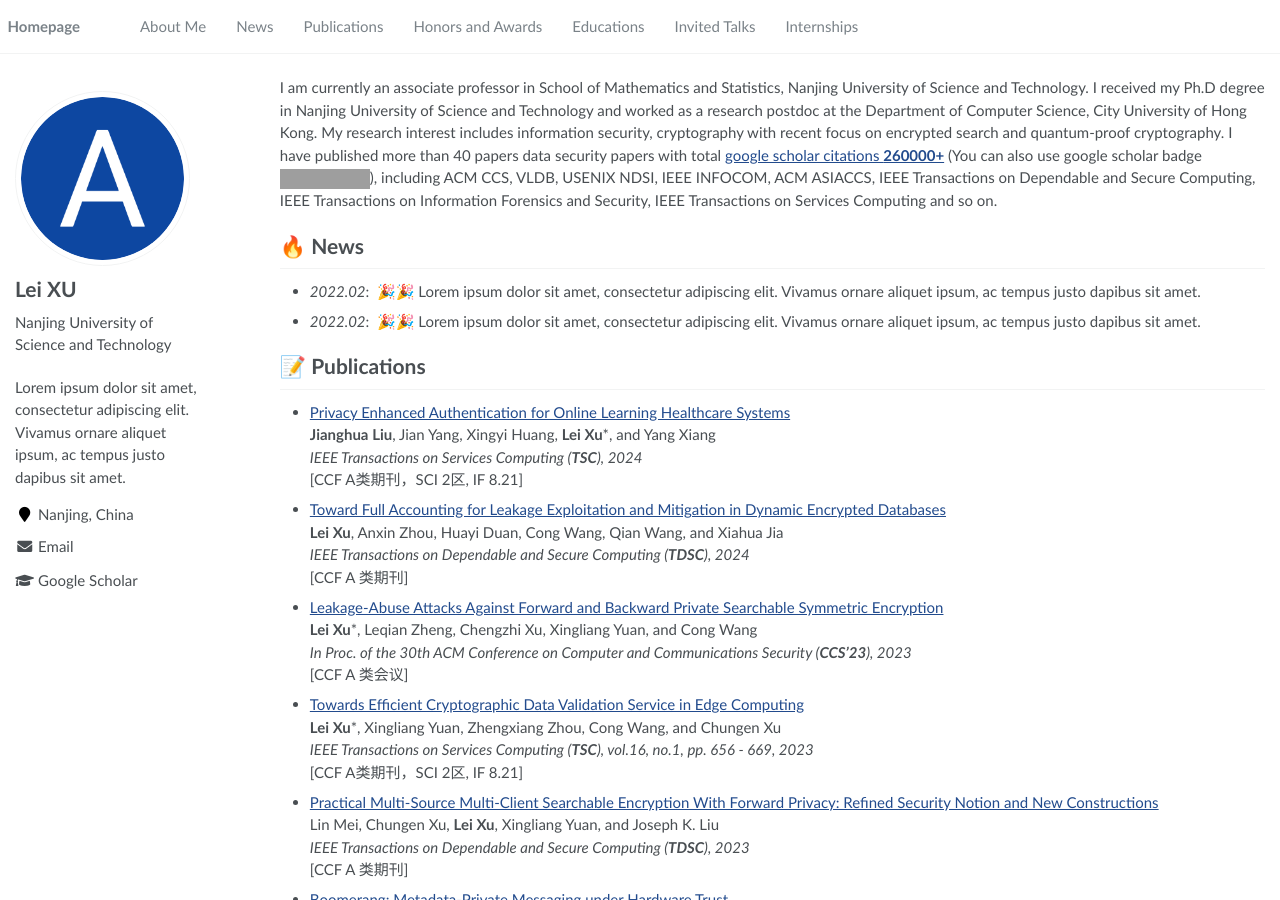
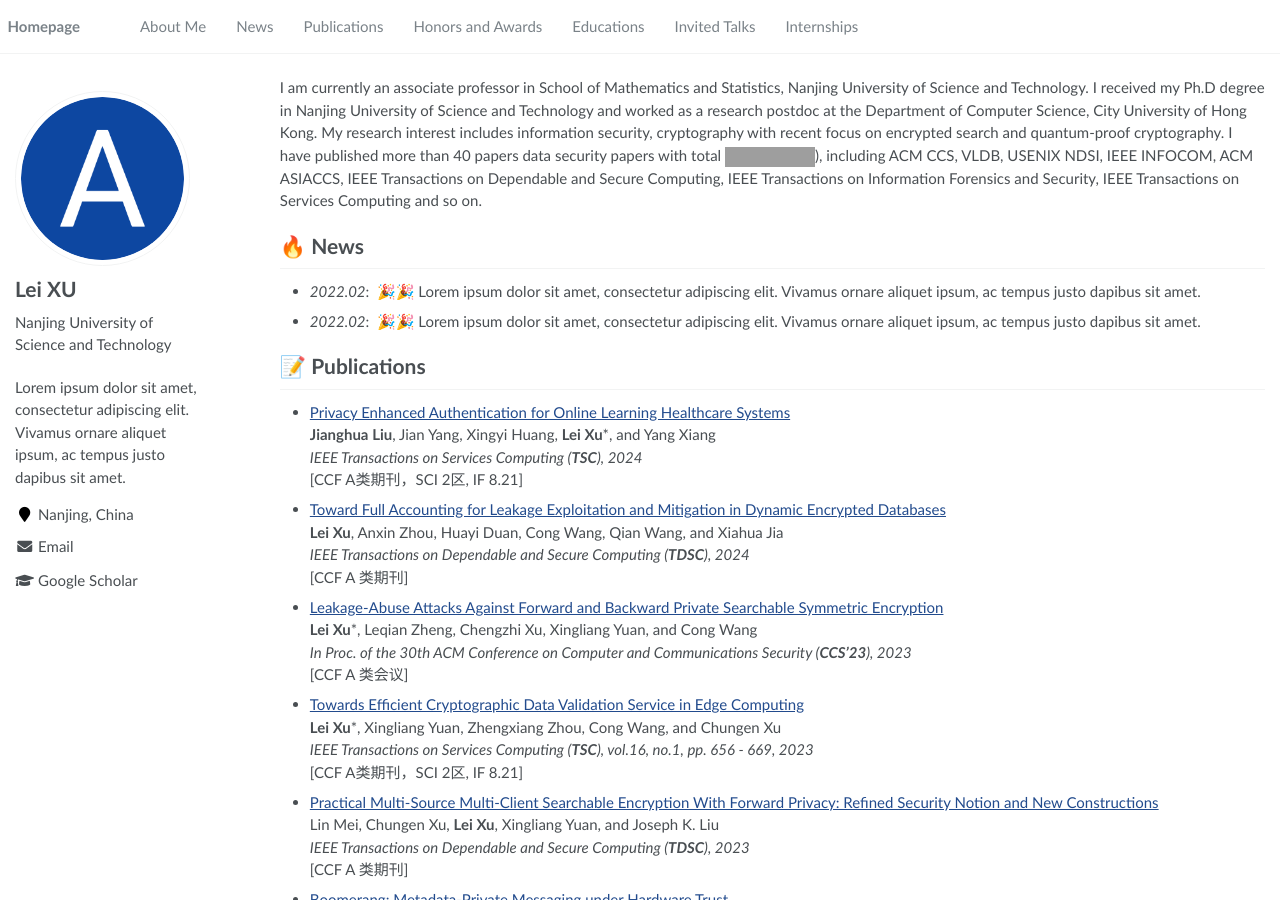
Before and after one commit to longxiangwang/longxiangwang.github.io, a Jekyll site: the page built from _pages/about.md, in a window 1280 px wide and 900 px high. Built offline with Jekyll 4.4.1, drawn with Linux system fonts in a browser that asks for light colours; grey boxes are pictures that could not be loaded.

```diff
--- a/_pages/about.md
+++ b/_pages/about.md
@@ -17,7 +17,7 @@
 
 <span class='anchor' id='about-me'></span>
 
-I am currently an associate professor in School of Mathematics and Statistics, Nanjing University of Science and Technology. I received my Ph.D degree in Nanjing University of Science and Technology and worked as a research postdoc at the Department of Computer Science, City University of Hong Kong. My research interest includes information security, cryptography with recent focus on encrypted search and quantum-proof cryptography. I have published more than 40 papers data security papers with total <a href='https://scholar.google.com/citations?user=HY5jH_MAAAAJ&hl=en'>google scholar citations <strong><span id='total_cit'>260000+</span></strong></a> (You can also use google scholar badge <a href='https://scholar.google.com/citations?user=HY5jH_MAAAAJ&hl=en'><img src="https://img.shields.io/endpoint?url=https://cdn.jsdelivr.net/gh/leixu-crypto/leixu-crypto.github.io/google-scholar-stats/gs_data.json&logo=Google%20Scholar&labelColor=f6f6f6&color=9cf&style=flat&label=citations"></a>), including ACM CCS, VLDB, USENIX NDSI, IEEE INFOCOM, ACM ASIACCS, IEEE Transactions on Dependable and Secure Computing, IEEE Transactions on Information Forensics and Security, IEEE Transactions on Services Computing and so on.
+I am currently an associate professor in School of Mathematics and Statistics, Nanjing University of Science and Technology. I received my Ph.D degree in Nanjing University of Science and Technology and worked as a research postdoc at the Department of Computer Science, City University of Hong Kong. My research interest includes information security, cryptography with recent focus on encrypted search and quantum-proof cryptography. I have published more than 40 papers data security papers with total <a href='https://scholar.google.com/citations?user=HY5jH_MAAAAJ&hl=en'><img src="https://img.shields.io/endpoint?url=https://cdn.jsdelivr.net/gh/leixu-crypto/leixu-crypto.github.io/google-scholar-stats/gs_data.json&logo=Google%20Scholar&labelColor=f6f6f6&color=9cf&style=flat&label=citations"></a>), including ACM CCS, VLDB, USENIX NDSI, IEEE INFOCOM, ACM ASIACCS, IEEE Transactions on Dependable and Secure Computing, IEEE Transactions on Information Forensics and Security, IEEE Transactions on Services Computing and so on.
 
 
 # 🔥 News
--- a/google_scholar_crawler/main.py
+++ b/google_scholar_crawler/main.py
@@ -19,5 +19,5 @@
   "label": "citations",
   "message": f"{author['citedby']}",
 }
-with open(f'../google-scholar-stats/gs_data_shieldsio.json', 'w') as outfile:
+with open(f'../google-scholar-stats/gs_data.json', 'w') as outfile:
     json.dump(shieldio_data, outfile, ensure_ascii=False)
```
